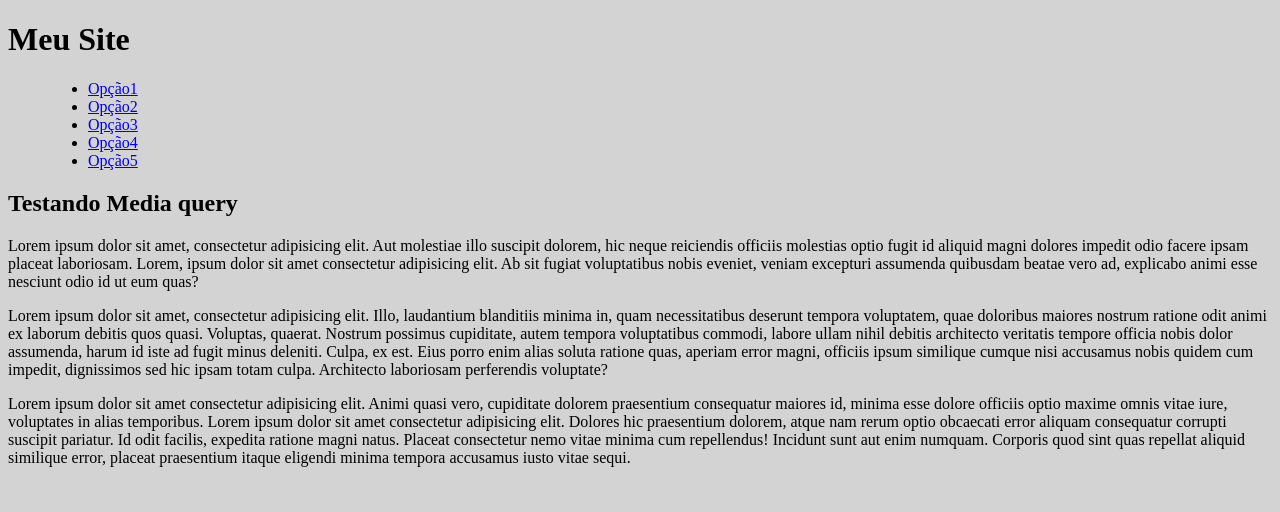
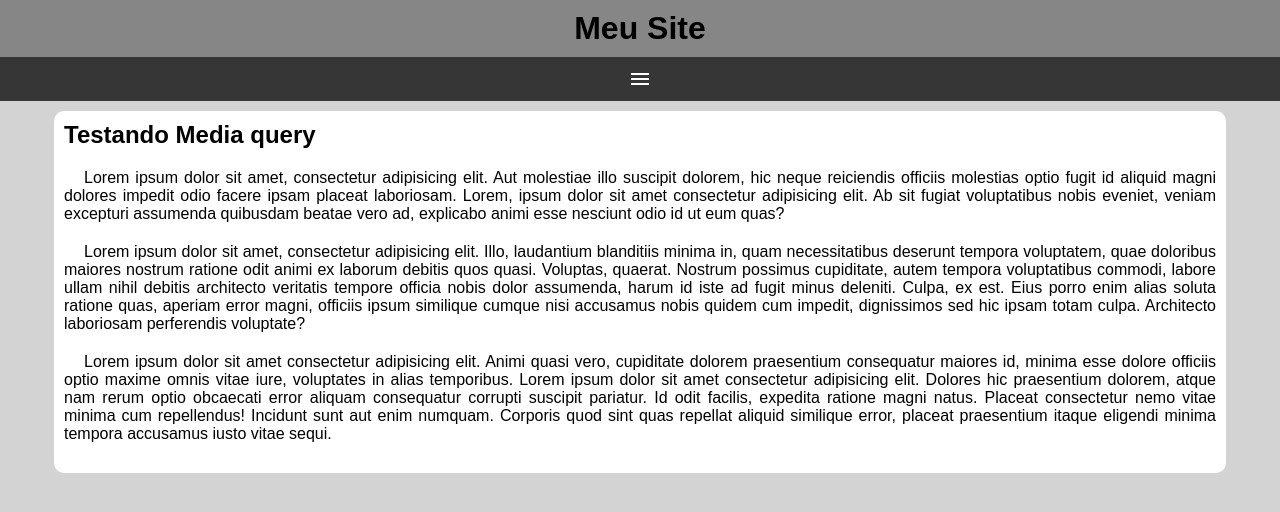
Before and after one commit to diegovieiracosta/cursoguanabara, a plain HTML site: page exercicios/ex026/mq005/index.html in a window 1280 px wide. Drawn offline with Linux system fonts and the light colour scheme.

Commit message:
menu hamburguer

```diff
--- a/exercicios/ex026/mq005/etilos/style.css
+++ b/exercicios/ex026/mq005/etilos/style.css
@@ -1,5 +1,75 @@
 @charset "utf-8";
+
+*{
+    font-family: Arial, Helvetica, sans-serif;
+    margin: 0;
+    padding: 0;
+}
 
 body, html{
     background-color: lightgray;
 }
+
+header{
+    background-color: rgb(134, 134, 134);
+}
+
+header > h1 {
+    padding: 10px;
+    text-align: center;
+}
+
+span#burguer{
+    background-color: rgb(54, 54, 54);
+    color: white;
+    display: block;
+    text-align: center;
+    padding: 10px;
+    cursor: pointer;
+}
+
+span#burguer:hover{
+    background-color: white;
+    color: black;
+}
+
+menu{
+    display: none;
+}
+
+menu > ul {
+    list-style-type: none;
+}
+
+menu > ul > li > a{
+    display: block;
+    padding: 10px;
+    text-decoration: none;
+    text-align: center;
+    background-color: rgb(85, 85, 85);
+    color:white;
+    border-top: 2px solid gray;
+}
+
+menu > ul > li > a:hover{
+    background-color: gray;
+}
+
+main{
+    width: 90vw;
+    background-color: white;
+    margin: auto;
+    margin-top: 10px;
+    padding: 10px;
+    border-radius: 10px;
+}
+
+article > h2{
+    padding-bottom: 20px;
+}
+
+article > p{
+    text-align: justify;
+    margin-bottom: 20px;
+    text-indent: 20px;
+}
--- a/exercicios/ex026/mq005/index.html
+++ b/exercicios/ex026/mq005/index.html
@@ -5,12 +5,14 @@
     <meta http-equiv="X-UA-Compatible" content="IE=edge">
     <meta name="viewport" content="width=device-width, initial-scale=1.0">
     <title>Media query</title>
+    <link href="https://fonts.googleapis.com/icon?family=Material+Icons" rel="stylesheet">
     <link rel="stylesheet" href="etilos/style.css">
 </head>
 <body>
     <header>
         <h1>Meu Site</h1>
-        <menu>
+        <span id="burguer" class="material-icons" onclick="clickMenu()">   menu</span>
+        <menu id="itens">
             <ul>
                 <li><a href="#">Opção1</a></li>
                 <li><a href="#">Opção2</a></li>
@@ -33,5 +35,16 @@
             Placeat consectetur nemo vitae minima cum repellendus! Incidunt sunt aut enim numquam. Corporis quod sint quas repellat aliquid similique error, placeat praesentium itaque eligendi minima tempora accusamus iusto vitae sequi.</p>
         </article>
     </main>
+
+    <script>
+        function clickMenu(){
+           if (itens.style.display == 'block'){
+            itens.style.display = 'none'
+           }
+         else{
+            itens.style.display = 'block'
+        }
+    }
+    </script>
 </body>
 </html>
```
